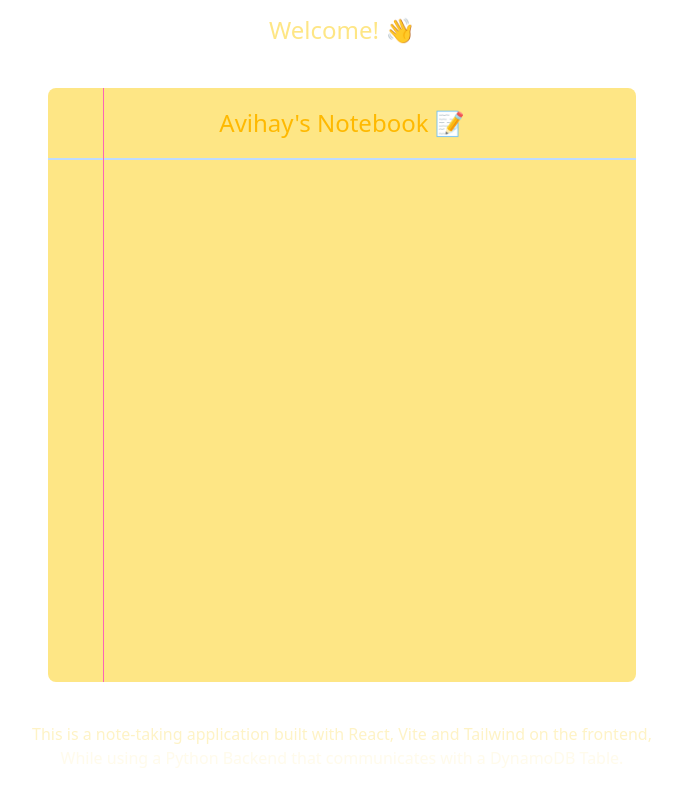
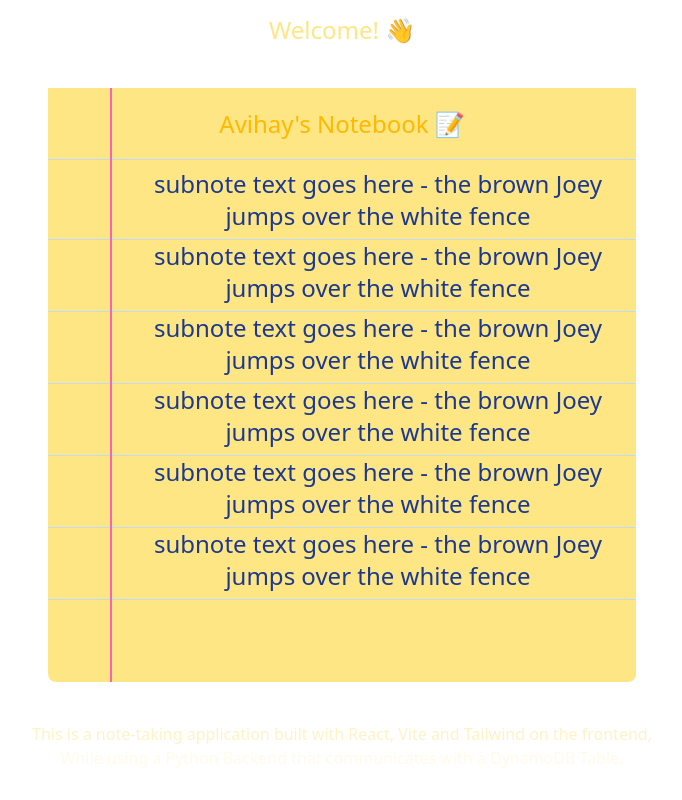
Before and after one commit to AvihayR/notes-frontend.js, a React (Vite) app: page / in a window 1280 px wide. Shown: the whole page, without its empty margins (298-980 px from the left). Built offline with nearby package versions, Linux system fonts and the light colour scheme.

Commit message:
Add SubNote cmp

```diff
--- a/cmps/BigNote.jsx
+++ b/cmps/BigNote.jsx
@@ -1,14 +1,22 @@
+import SubNote from "./SubNote";
+
 export default function BigNote() {
     return (
         <div className="big-note w-100 md:w-150 h-180 p-1.5">
             <div className="horizontal-container w-full h-full flex bg-amber-200 rounded-lg relative">
-                <div className="note-header text-lg md:text-2xl font-medium text-amber-400 border-b-blue-200 border-b-2 w-full h-18 flex justify-center items-center absolute">
+                <div className="note-header z-10 bg-amber-200 text-md md:text-2xl font-extralight text-amber-400 border-b-blue-200 border-b-1 w-full h-18 flex justify-center items-center absolute">
                     Avihay's Notebook 📝
                 </div>
-                <div className="left-container border-r-1 border-r-pink-400 w-14 h-full relative"></div>
+                <div className="left-container z-20 border-r-2 border-r-pink-400 w-16 h-full relative"></div>
+                <div className="right-container overflow-y-scroll w-full h-full pt-20 absolute">
+                    <SubNote />
+                    <SubNote />
+                    <SubNote />
+                    <SubNote />
+                    <SubNote />
+                    <SubNote />
+                </div>
             </div>
-            {/* <div className="note-header caret-amber-100 bg-amber-200 w-full h-8 rounded-tl-lg rounded-tr-lg"></div> */}
-            {/* caret-amber-100 bg-amber-200 rounded-lg */}
         </div>
     )
 }
--- /dev/null
+++ b/cmps/SubNote.jsx
@@ -0,0 +1,7 @@
+export default function SubNote() {
+    return (
+        <div className="sub-note-container h-18 text-2xl font-light pl-18 text-blue-900 border-b-blue-200 border-b-1">
+            subnote text goes here - the brown Joey jumps over the white fence
+        </div>
+    )
+}
```
